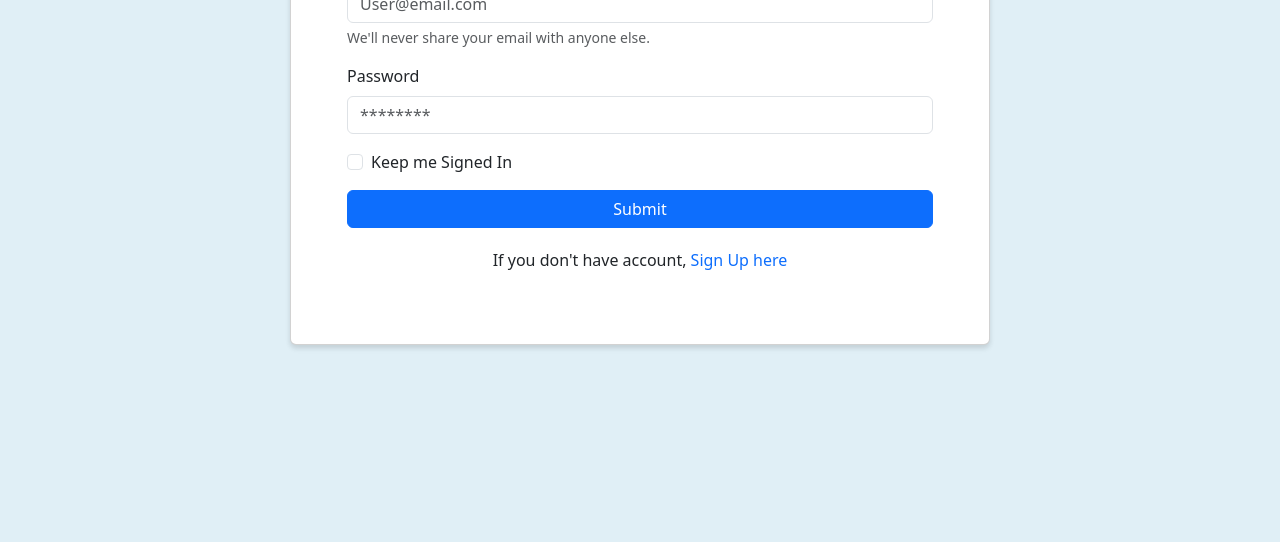
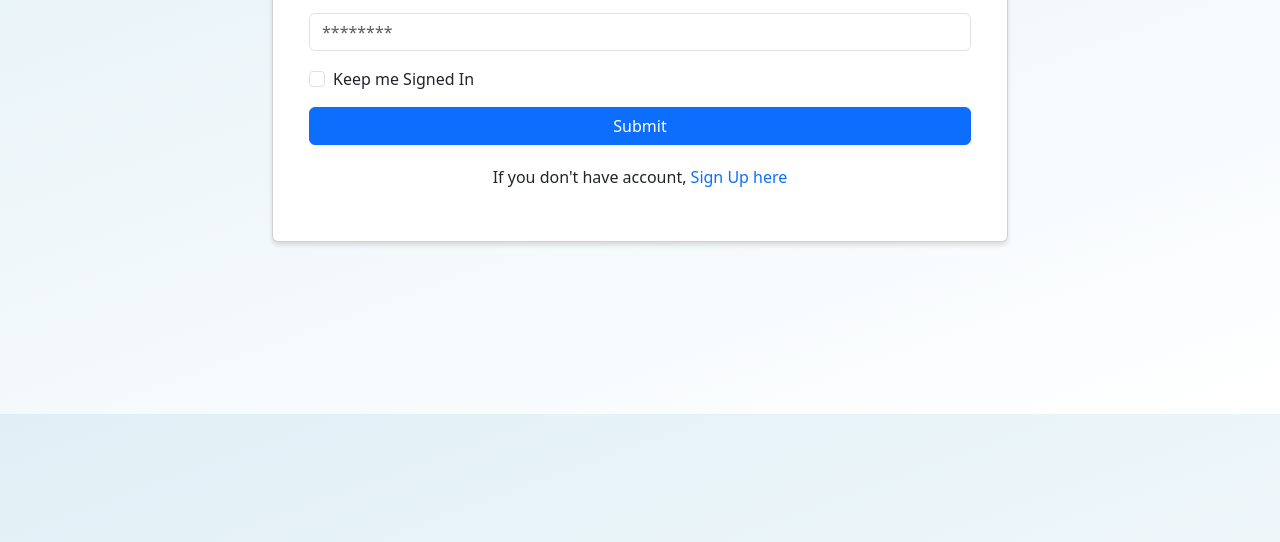
Before and after one commit to hazerlink007/bootstrapTest, a plain HTML site: page index.html in a window 1280 px wide. Shown: the part 386-928 px from the top of the page. Before the commit the page ends 800 px from the top, so only its background shows below. Drawn offline with Linux system fonts and the light colour scheme.

Commit message:
updated and refactored code

```diff
--- a/index.html
+++ b/index.html
@@ -47,13 +47,15 @@
 
             <div class="container si-con">
 
-              <div class="row">
+              <div class="row r-con">
 
                 <div class="col"></div>
 
-                <div class="col-8">
+                <div class="col-sm-12 col-md-8 mcard-con">
 
-                  <div class="card">
+                  <div class="c-card slide-in">
+
+                    <div class="card" >
                       <div class="card-body">
 
                         <div class="logo-con">
@@ -64,19 +66,19 @@
 
                         <form>
                           <div class="mb-3">
-                          <label for="exampleInputEmail1" class="form-label">Email address</label>
-                          <input type="email" class="form-control" id="exampleInputEmail1" aria-describedby="emailHelp" placeholder="User@email.com">
-                          <div id="emailHelp" class="form-text">We'll never share your email with anyone else.</div>
+                            <!-- <label for="exampleInputEmail1" class="form-label">Email address</label> -->
+                            <input type="email" class="form-control" id="emailInput" aria-describedby="emailHelp" placeholder="User@email.com">
+                            <!-- <div id="emailHelp" class="form-text">We'll never share your email with anyone else.</div> -->
                           </div>
                           <div class="mb-3">
-                          <label for="exampleInputPassword1" class="form-label">Password</label>
-                          <input type="password" class="form-control" id="exampleInputPassword1" placeholder="********">
+                            <!-- <label for="exampleInputPassword1" class="form-label">Password</label> -->
+                            <input type="password" class="form-control" id="passwordInput" placeholder="********">
                           </div>
                           <div class="mb-3 form-check">
                             <input type="checkbox" class="form-check-input" id="exampleCheck1">
                             <label class="form-check-label" for="exampleCheck1">Keep me Signed In</label>
                           </div>
-                        <button type="submit" class="btn btn-primary">Submit</button>
+                          <button type="submit" class="btn btn-primary" id="submitButton">Submit</button>
                         </form>
 
                         <div class="su-con">
@@ -86,6 +88,9 @@
                         </div>
 
                       </div>
+
+                  </div>
+
                   </div>
 
                 </div>
--- a/style.css
+++ b/style.css
@@ -1,3 +1,7 @@
+*{
+    padding: 0;
+    margin: 0;
+}
 .sec-2{
     padding: 40px 20px;
 }
@@ -16,10 +20,25 @@
 
 .con{
     background-color: rgb(224, 239, 246);
+    background-image: linear-gradient(340deg, rgb(255, 255, 255), rgb(224, 239, 246));
+    height: 100vh;
+    background-attachment: fixed;
+    background-repeat: no-repeat;
 }
 
 .container.si-con{
-    margin-top: 8%;
+    margin-top: 10%;
+}
+
+.slide-in{
+    opacity: 1;
+    transform: translate3d(0px, 0px, 0px) scale3d(1, 1, 1) rotateX(0deg) rotateY(0deg) rotateZ(0deg) skew(0deg, 0deg);
+    transform-style: preserve-3d;
+}
+
+.c-card{
+    width: 100%;
+    margin: auto;
 }
 
 .card{
@@ -27,8 +46,19 @@
     -webkit-box-shadow: 0 4px 6px 0 rgba(0, 0, 0, 0.05), 0 3px 5px 0 rgba(0, 0, 0, 0.081);
     -moz-box-shadow: 0 4px 6px 0 rgba(0, 0, 0, 0.05), 0 3px 5px 0 rgba(0, 0, 0, 0.081);
     margin: auto;
-    width: 700px;
-    padding: 40px;
+    width: 100%;
+    padding: 20px;
+}
+
+.row1{
+    width: 100%;
+    margin: auto;
+    display: flex;
+    flex-wrap: wrap;
+}
+
+.r-con{
+
 }
 
 logo-con{
@@ -50,10 +80,14 @@ logo-con{
     text-decoration: none;
 }
 
-@media screen  and (max-width:800px){
+@media screen  and (max-width:1200px){
 
-    .container-fluid{
 
-    }
 
 }
+
+@media screen and (max-width:768px){
+
+
+
+}
```
Lines whose indentation alone changed are shown as unchanged.
